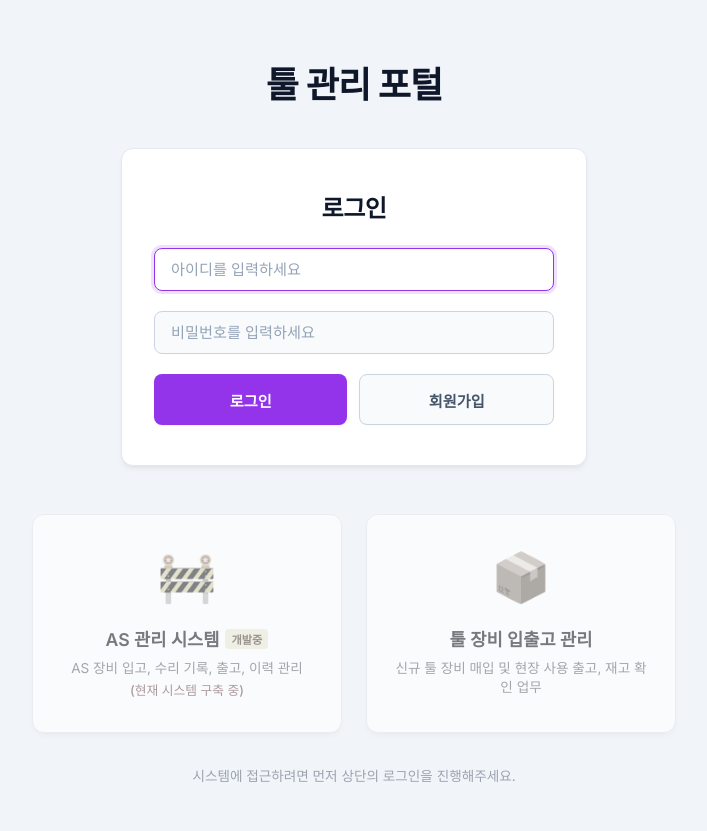
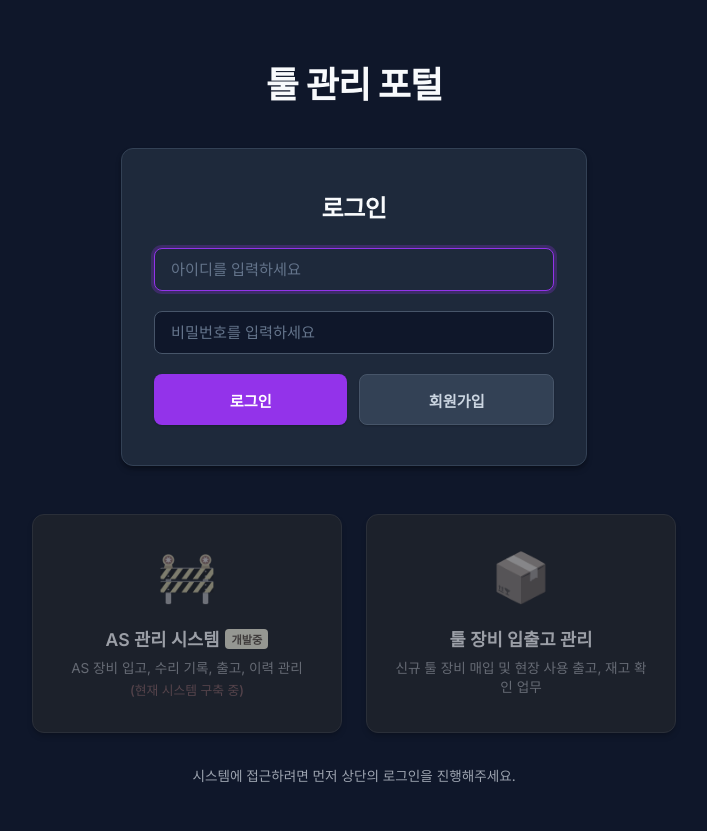
Before and after one commit to yoonkihwan/AS_APP, a Django app: template templates/portal.html in a window 1280 px wide. Shown: the whole page, without its empty margins (286-993 px from the left). Run offline with Django 5.2, Linux system fonts and the light colour scheme; the template is opened without the code that fills it, so the values that code supplies are empty.

Commit message:
전체 다크모드 적용

```diff
--- /dev/null
+++ b/templates/admin/as_app/brand/change_list.html
@@ -0,0 +1,6 @@
+{% extends "admin/change_list.html" %}
+
+{% block content %}
+{% include "admin/as_app/tool_tabs.html" %}
+{{ block.super }}
+{% endblock %}
--- /dev/null
+++ b/templates/admin/as_app/tool/change_list.html
@@ -0,0 +1,6 @@
+{% extends "admin/change_list.html" %}
+
+{% block content %}
+{% include "admin/as_app/tool_tabs.html" %}
+{{ block.super }}
+{% endblock %}
--- a/templates/portal.html
+++ b/templates/portal.html
@@ -10,16 +10,16 @@
 
         body {
             font-family: 'Inter', 'Pretendard', -apple-system, BlinkMacSystemFont, 'Segoe UI', Roboto, Helvetica, Arial, sans-serif;
-            background-color: #f1f5f9;
-            /* slate-100 */
+            background-color: #0f172a;
+            /* slate-900 */
             margin: 0;
             padding: 0;
             display: flex;
             align-items: center;
             justify-content: center;
             min-height: 100vh;
-            color: #0f172a;
-            /* slate-900 */
+            color: #f1f5f9;
+            /* slate-100 */
         }
 
         .container {
@@ -30,7 +30,7 @@
         }
 
         h1 {
-            color: #0f172a;
+            color: #f8fafc;
             font-size: 2.25rem;
             margin-bottom: 2.5rem;
             font-weight: 700;
@@ -39,21 +39,22 @@
 
         /* ── 로그인 폼 스타일 ── */
         .login-wrapper {
-            background: #ffffff;
+            background: #1e293b;
+            /* slate-800 */
             border-radius: 12px;
             padding: 2.5rem 2rem;
             margin: 0 auto 3rem auto;
             max-width: 400px;
-            box-shadow: 0 4px 6px -1px rgba(0, 0, 0, 0.05), 0 2px 4px -2px rgba(0, 0, 0, 0.05);
-            border: 1px solid #e2e8f0;
-            /* slate-200 */
+            box-shadow: 0 4px 6px -1px rgba(0, 0, 0, 0.3), 0 2px 4px -2px rgba(0, 0, 0, 0.3);
+            border: 1px solid #334155;
+            /* slate-700 */
         }
 
         .login-wrapper h2 {
             margin-top: 0;
             margin-bottom: 1.5rem;
             font-size: 1.5rem;
-            color: #0f172a;
+            color: #f8fafc;
             font-weight: 600;
             letter-spacing: -0.02em;
         }
@@ -66,28 +67,29 @@
             width: 100%;
             box-sizing: border-box;
             padding: 0.75rem 1rem;
-            border: 1px solid #cbd5e1;
-            /* slate-300 */
+            border: 1px solid #475569;
+            /* slate-600 */
             border-radius: 8px;
             font-size: 0.95rem;
-            color: #1e293b;
-            /* slate-800 */
+            color: #f1f5f9;
+            /* slate-100 */
             transition: all 0.2s ease-in-out;
-            background-color: #f8fafc;
-            /* slate-50 */
+            background-color: #0f172a;
+            /* slate-900 */
         }
 
         .input-group input:focus {
             outline: none;
             border-color: #9333ea;
             /* purple-600 */
-            background-color: #ffffff;
-            box-shadow: 0 0 0 3px rgba(147, 51, 234, 0.15);
+            background-color: #1e293b;
+            /* slate-800 */
+            box-shadow: 0 0 0 3px rgba(147, 51, 234, 0.25);
         }
 
         .input-group input::placeholder {
-            color: #94a3b8;
-            /* slate-400 */
+            color: #64748b;
+            /* slate-500 */
         }
 
         .login-btn {
@@ -102,12 +104,12 @@
             border-radius: 8px;
             cursor: pointer;
             transition: background-color 0.2s ease, transform 0.1s ease;
-            box-shadow: 0 1px 2px rgba(0, 0, 0, 0.05);
+            box-shadow: 0 1px 2px rgba(0, 0, 0, 0.2);
         }
 
         .login-btn:hover {
-            background-color: #7e22ce;
-            /* purple-700 */
+            background-color: #a855f7;
+            /* purple-500 */
         }
 
         .login-btn:active {
@@ -172,18 +176,20 @@
         }
 
         .card {
-            background: #ffffff;
+            background: #1e293b;
+            /* slate-800 */
             border-radius: 12px;
             padding: 2rem 1.5rem;
             width: 260px;
             text-decoration: none;
-            color: #0f172a;
-            box-shadow: 0 4px 6px -1px rgba(0, 0, 0, 0.05), 0 2px 4px -2px rgba(0, 0, 0, 0.05);
+            color: #f8fafc;
+            box-shadow: 0 4px 6px -1px rgba(0, 0, 0, 0.3), 0 2px 4px -2px rgba(0, 0, 0, 0.3);
             transition: all 0.25s cubic-bezier(0.4, 0, 0.2, 1);
             display: flex;
             flex-direction: column;
             align-items: center;
-            border: 1px solid #e2e8f0;
+            border: 1px solid #334155;
+            /* slate-700 */
             position: relative;
             overflow: hidden;
         }
@@ -230,14 +237,14 @@
             font-size: 1.1rem;
             font-weight: 600;
             margin-bottom: 0.5rem;
-            color: #1e293b;
-            /* slate-800 */
+            color: #f8fafc;
+            /* slate-50 */
         }
 
         .desc {
             font-size: 0.85rem;
-            color: #64748b;
-            /* slate-500 */
+            color: #94a3b8;
+            /* slate-400 */
             line-height: 1.4;
         }
 
@@ -250,12 +257,12 @@
 
         .signup-btn {
             width: 100%;
-            background-color: #f8fafc;
-            /* slate-50 */
-            color: #475569;
+            background-color: #334155;
+            /* slate-700 */
+            color: #cbd5e1;
+            /* slate-300 */
+            border: 1px solid #475569;
             /* slate-600 */
-            border: 1px solid #cbd5e1;
-            /* slate-300 */
             padding: 0.85rem;
             font-size: 0.95rem;
             font-weight: 600;
@@ -265,16 +272,16 @@
             text-decoration: none;
             display: inline-block;
             box-sizing: border-box;
-            box-shadow: 0 1px 2px rgba(0, 0, 0, 0.02);
+            box-shadow: 0 1px 2px rgba(0, 0, 0, 0.2);
         }
 
         .signup-btn:hover {
-            background-color: #f1f5f9;
-            /* slate-100 */
-            color: #0f172a;
-            /* slate-900 */
-            border-color: #94a3b8;
-            /* slate-400 */
+            background-color: #475569;
+            /* slate-600 */
+            color: #f8fafc;
+            /* slate-50 */
+            border-color: #64748b;
+            /* slate-500 */
         }
 
         /* 비로그인 시 카드 비활성화 기법 (선택사항) */
--- a/tool_inventory/admin.py
+++ b/tool_inventory/admin.py
@@ -15,8 +15,11 @@
     site_title = "장비/툴 관리 시스템"
     site_header = "장비/툴 관리 대시보드"
     site_url = None
-    index_title = "현황판"
+    index_title = "대시보드"
     index_template = "tool_inventory/index.html"
+
+    def app_index(self, request, app_label, extra_context=None):
+        return HttpResponseRedirect(reverse('tool_admin:index'))
 
 tool_admin_site = ToolInventoryAdminSite(name='tool_admin')
 
--- a/tool_inventory/apps.py
+++ b/tool_inventory/apps.py
@@ -4,3 +4,4 @@
 class ToolInventoryConfig(AppConfig):
     default_auto_field = "django.db.models.BigAutoField"
     name = "tool_inventory"
+    verbose_name = "대시보드"
```
Also changed, not shown: other parts of templates/portal.html (+21 -18 lines), as_app/admin.py (+17 -4 lines), as_project/settings.py (+14 -13 lines), templates/admin/as_app/tool_tabs.html (added, +44 -0 lines), tool_inventory/models.py (+5 -5 lines).
